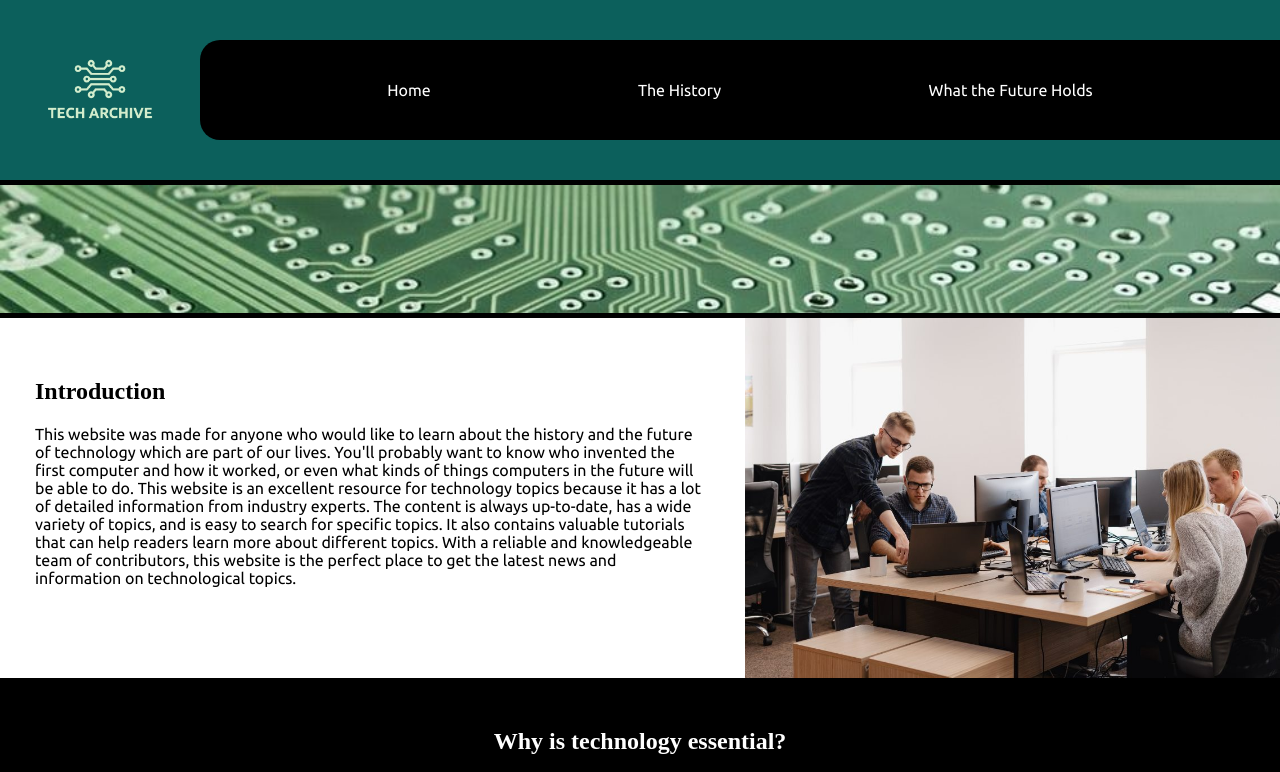
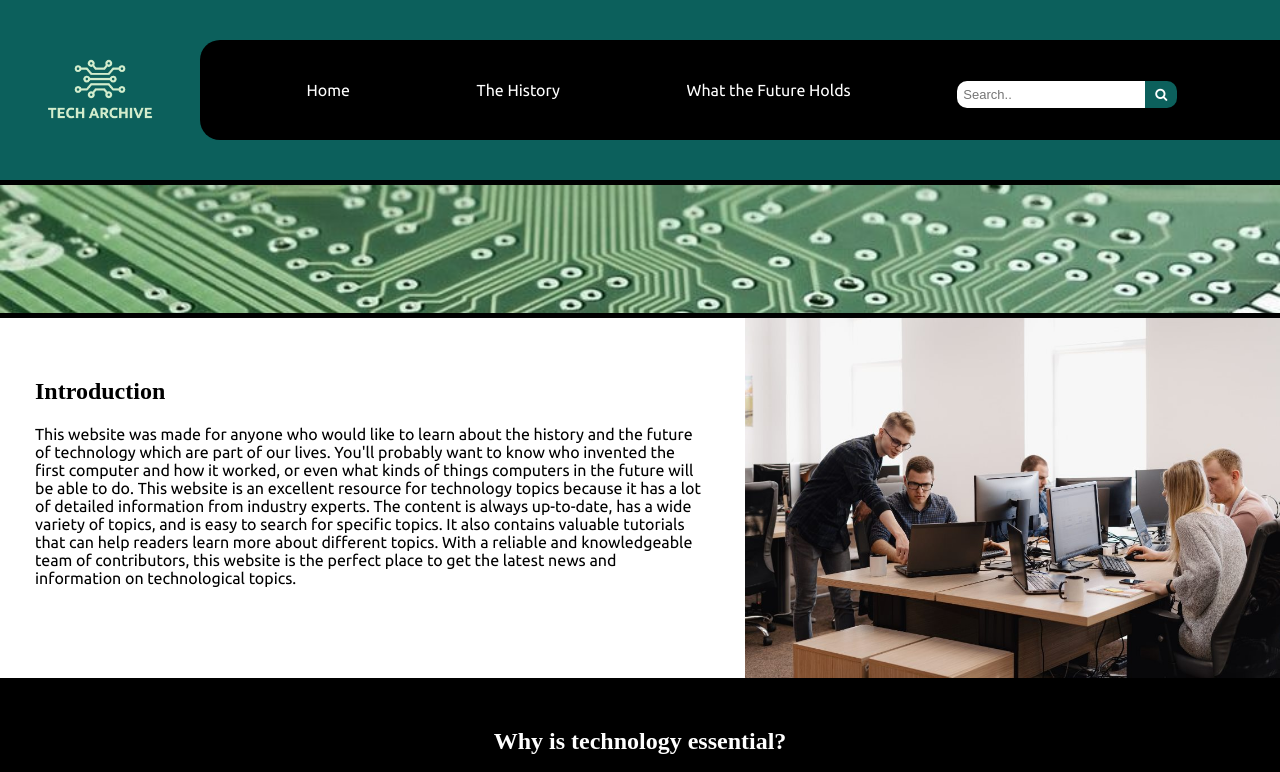
Before and after one commit to paulhfreitas/wdd130, a plain HTML site: page techhistory/index.html in a window 1280 px wide. Shown: the top 772 px of the page. Drawn offline with Linux system fonts and the light colour scheme; a web font is replaced by a local one.

Commit message:
search bar component added to home page

```diff
--- a/techhistory/index.html
+++ b/techhistory/index.html
@@ -5,6 +5,7 @@
     <meta http-equiv="X-UA-Compatible" content="IE=edge">
     <meta name="viewport" content="width=device-width, initial-scale=1.0">
     <link rel="stylesheet" href="styles/style.css">
+    <link rel="stylesheet" href="https://cdnjs.cloudflare.com/ajax/libs/font-awesome/4.7.0/css/font-awesome.min.css">
     <title>Tech Archive | Home</title>
 </head>
 <body>
@@ -17,8 +18,17 @@
                 <a href="index.html">Home</a>
                 <a href="history.html">The History</a>
                 <a href="future.html">What the Future Holds</a>
+                <div class="search-container">
+                  <form action="https://www.google.com/cse.js?cx=40e7c530d5d51427a">
+                    <input type="hidden" name="cx" value="cse.js?cx=40e7c530d5d51427a">
+                    <input type="hidden" name="ie" value="UTF-8">
+                    <input type="text" placeholder="Search.." name="q">
+                    <button type="submit"><i class="fa fa-search"></i></button>
+                  </form>
+                </div>
             </nav>
         </header>
+        <div class="gcse-search"></div>
         <img class="top-image" src="images/home2.jpg" alt="Computer board image">
         <main>
             <div id="introduction-box">
--- a/techhistory/styles/style.css
+++ b/techhistory/styles/style.css
@@ -119,3 +119,33 @@
         z-index: 2;
         position: relative;
     }
+    nav .search-container {
+        float: right;
+    }
+
+    nav input[type=text] {
+        padding: 6px;
+        margin-top: 8px;
+        font-size: 13px;
+        border: none;
+        border-top-left-radius: 10px;
+        border-bottom-left-radius: 10px;
+    }
+
+    nav .search-container button {
+        float: right;
+        padding: 6px 10px;
+        margin-top: 8px;
+        margin-right: 16px;
+        background:#0C605C;
+        font-size: 13px;
+        color: white;
+        border: none;
+        cursor: pointer;
+        border-bottom-right-radius: 10px;
+        border-top-right-radius: 10px;
+    }
+
+    nav .search-container button:hover {
+        background: #ccc;
+    }
```
